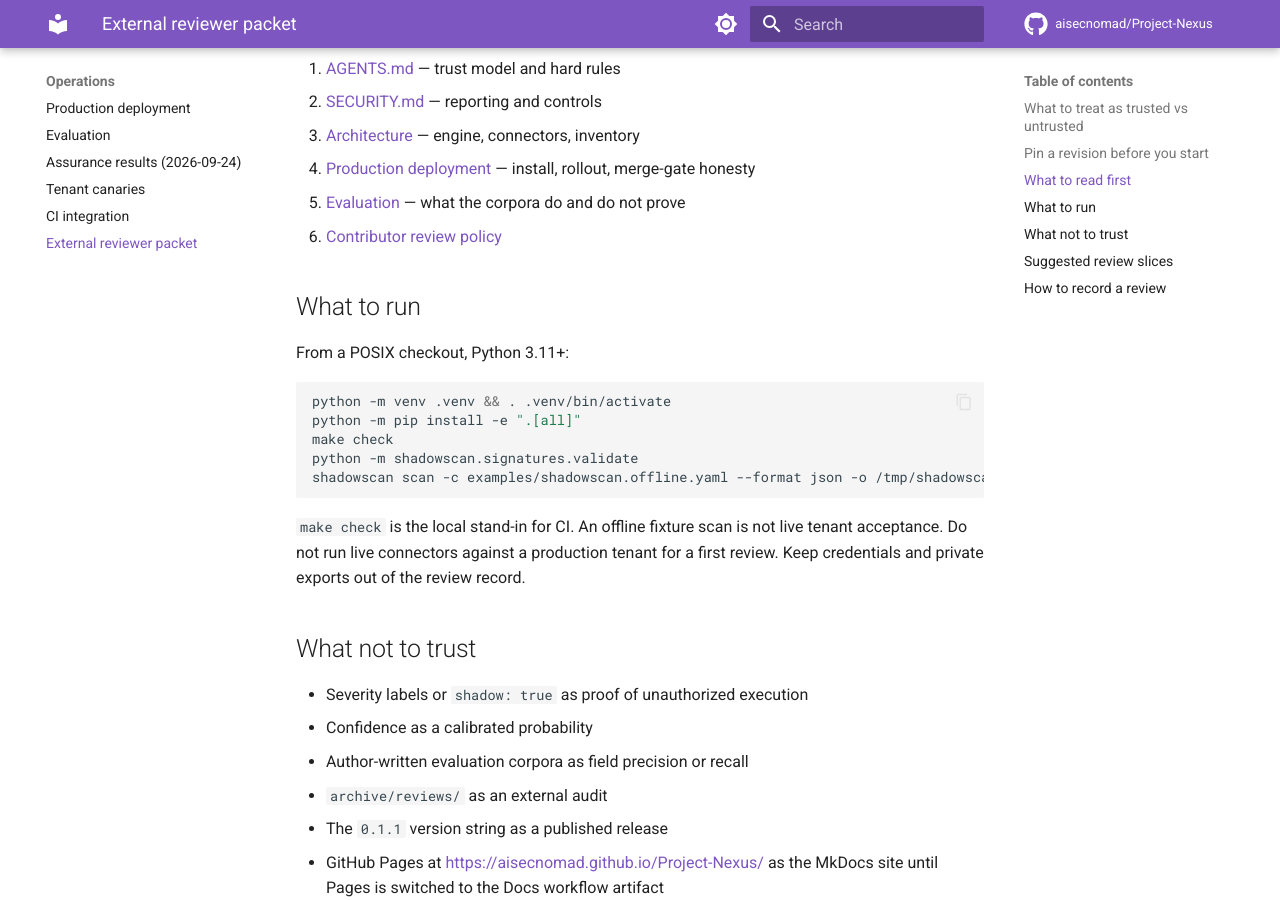
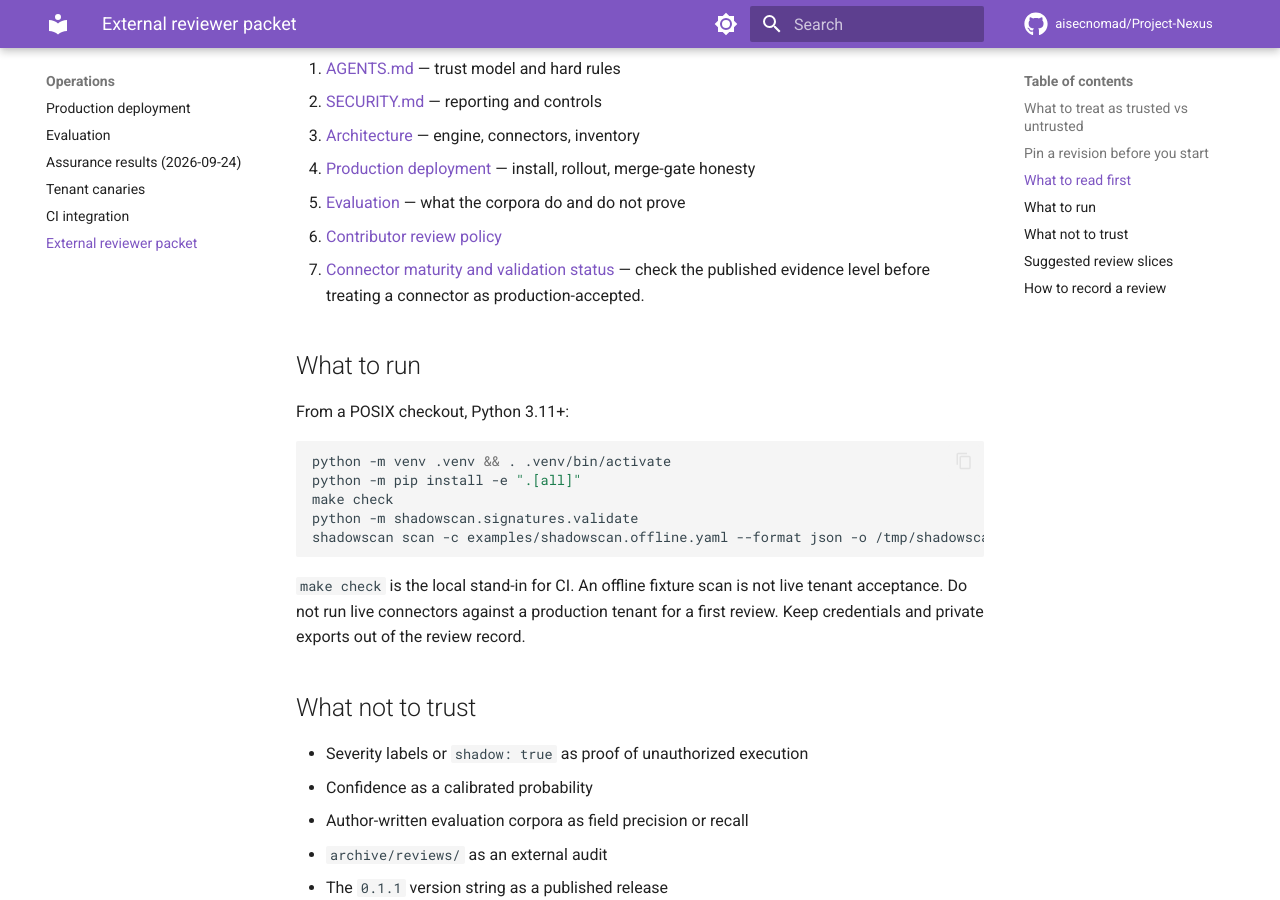
Before and after one commit to aisecnomad/Project-Nexus, an MkDocs documentation site: the page built from docs/operations/reviewer-packet.md, in a window 1280 px wide and 900 px high, scrolled down 830 px. Built offline with MkDocs 1.6.1 and Material for MkDocs 9.7.7, drawn with Linux system fonts in a browser that asks for light colours; comment, search, counter and statistics services are not loaded.

Commit message:
docs: link connector evidence from reviewer packet
Signed-off-by: aisecnomad <aisecnomad@gmail.com>

```diff
--- a/docs/operations/reviewer-packet.md
+++ b/docs/operations/reviewer-packet.md
@@ -36,6 +36,7 @@ stop and name one SHA. Operators who later deploy must pin that same SHA.
 4. [Production deployment](../production.md) — install, rollout, merge-gate honesty
 5. [Evaluation](../evaluation.md) — what the corpora do and do not prove
 6. [Contributor review policy](https://github.com/aisecnomad/Project-Nexus/blob/main/CONTRIBUTING.md#review-and-merge-policy)
+7. [Connector maturity and validation status](../connectors.md#validation-maturity-and-evidence-status) — check the published evidence level before treating a connector as production-accepted.
 
 ## What to run
 
```
